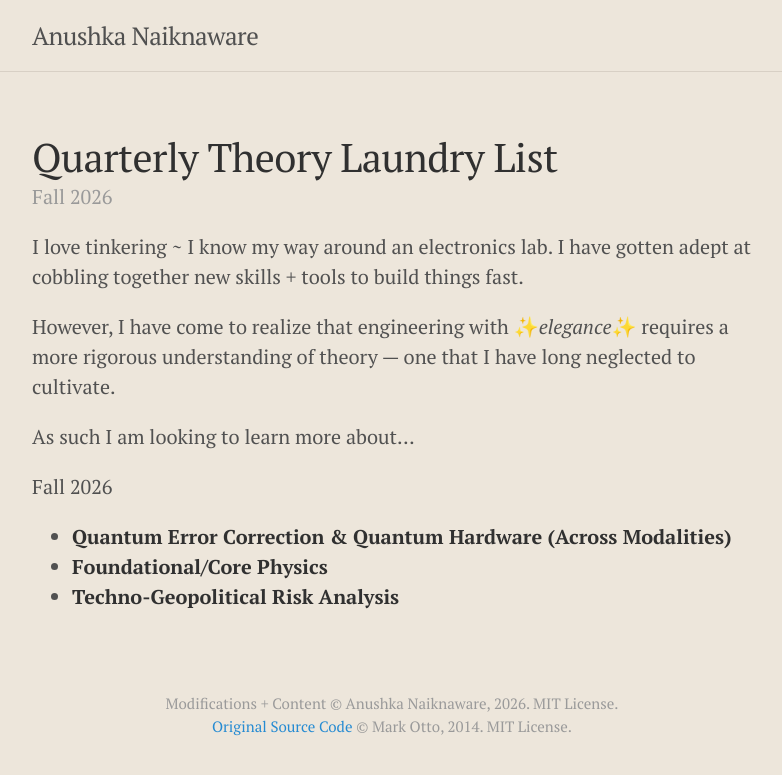
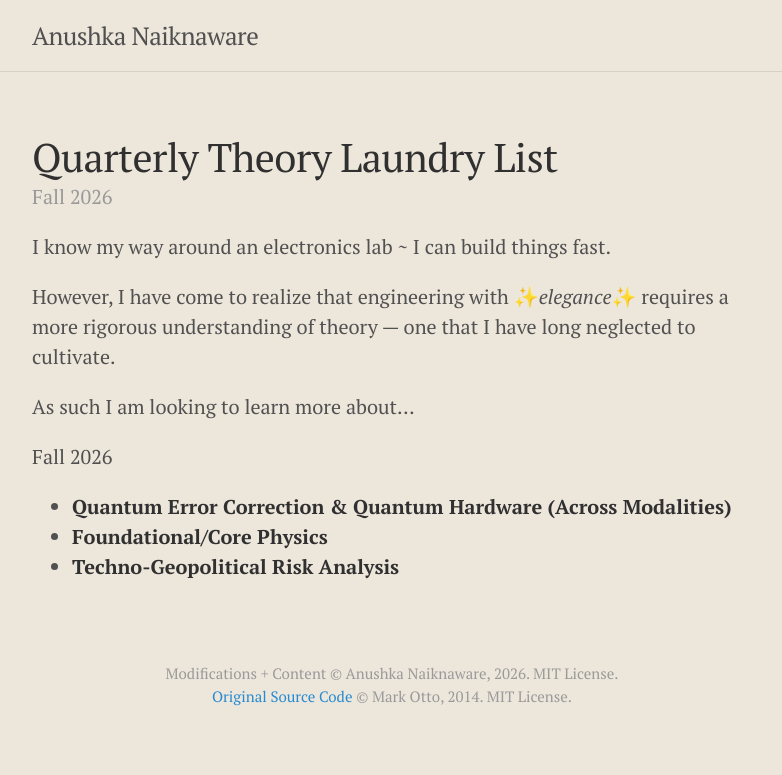
Before and after one commit to anushkanaiknaware/anushkanaiknaware.github.io, a Jekyll site: the page built from _posts/2026-08-22-theory.md, in a window 1280 px wide. Shown: the top 775 px of the page, without its empty margins (248-1030 px from the left). Built offline with Jekyll 4.4.1, drawn with Linux system fonts in a browser that asks for light colours.

Commit message:
temp fixes

```diff
--- a/_posts/2026-08-22-theory.md
+++ b/_posts/2026-08-22-theory.md
@@ -3,7 +3,7 @@ layout: post
 title: Quarterly Theory Laundry List
 season: Fall
 ---
-I love tinkering ~ I know my way around an electronics lab. I have gotten adept at cobbling together new skills + tools to build things fast.
+I know my way around an electronics lab ~ I can build things fast.
 
 However, I have come to realize that engineering with ✨_elegance_✨ requires a more rigorous understanding of theory — one that I have long neglected to cultivate.
 
--- a/public/css/poole.css
+++ b/public/css/poole.css
@@ -250,7 +250,7 @@ img {
 
 .home-text {
   min-width: 0;
-  font-size: .8rem;
+  font-size: .9rem;
   line-height: 1.35;
 }
 
```
